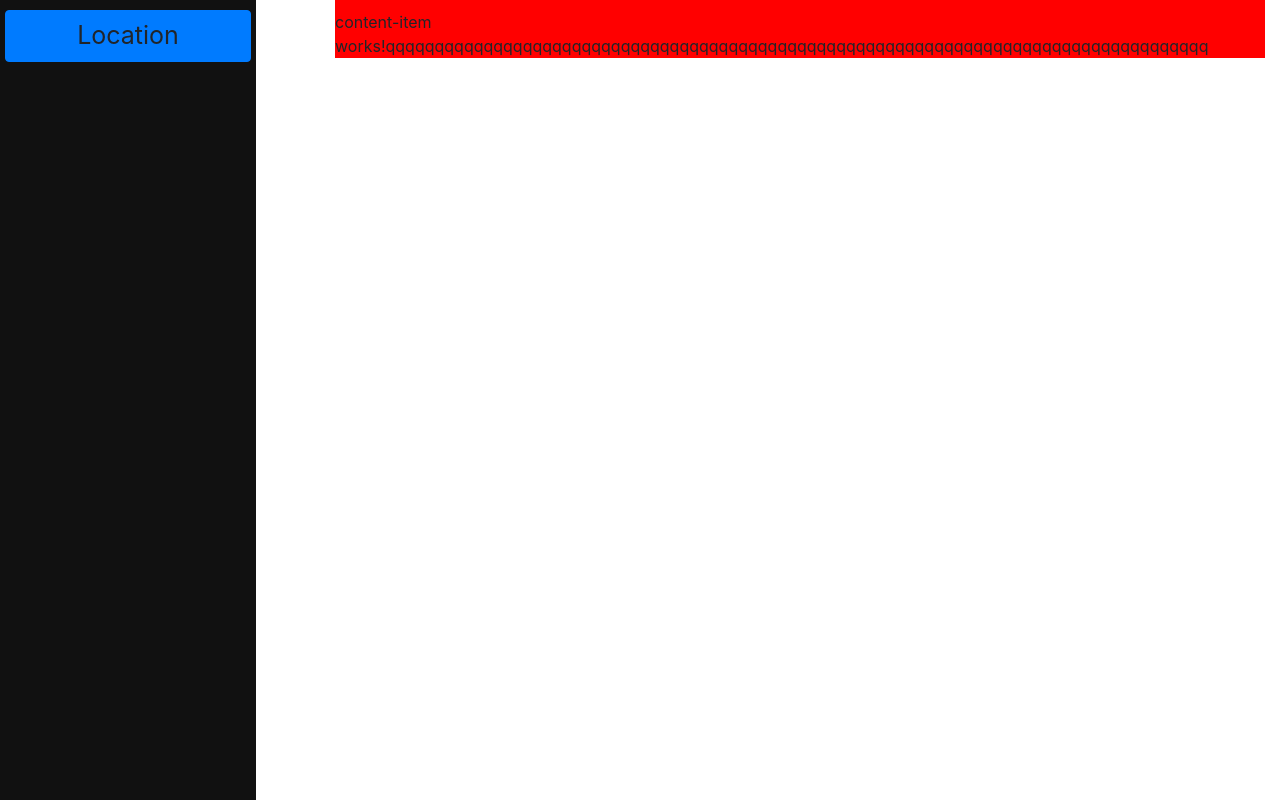
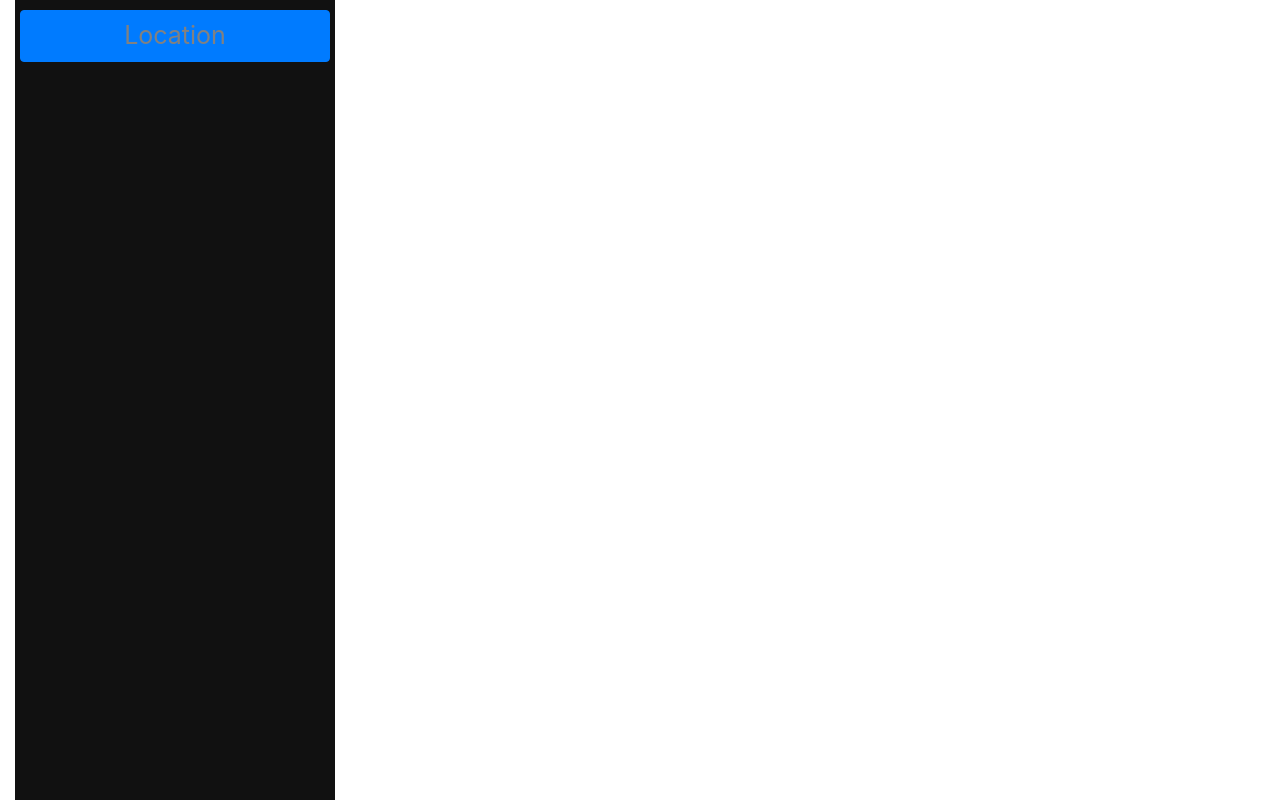
Before and after one commit to Jideboris/EvaluatorAdmin, an Angular app: page / in a window 1280 px wide. Built offline with nearby package versions, Linux system fonts and the light colour scheme.

Commit message:
routing issue

```diff
--- a/src/app/app.component.html
+++ b/src/app/app.component.html
@@ -25,7 +25,7 @@
       <app-left-menu-list [menus]="menus"></app-left-menu-list>
     </div>
     <div class="col-9">
-       <app-content-item></app-content-item>
+      <router-outlet></router-outlet>
     </div>
 
   </div>
--- a/src/app/app.module.ts
+++ b/src/app/app.module.ts
@@ -2,6 +2,7 @@ import { BrowserModule } from '@angular/platform-browser';
 import { NgModule } from '@angular/core';
 import { FormsModule } from '@angular/forms';
 import { HttpModule } from '@angular/http';
+import { RouterModule, Routes } from '@angular/router';
 
 import { AppComponent } from './app.component';
 import { LeftMenuListComponent } from './left-menu-list/left-menu-list.component';
@@ -10,7 +11,11 @@ import { TodoListHeaderComponent } from './todo-list-header/todo-list-header.com
 import { TodoDataService } from './services/todo-data.service';
 import { TodoListItemComponent } from './todo-list-item/todo-list-item.component';
 import { ApiService } from './services/api.service';
-import { ContentItemComponent } from './content-item/content-item/content-item.component';
+import { LocationItemComponent } from './location-item/location-item.component';
+
+const appRoutes: Routes = [
+  { path: 'location', component: LocationItemComponent }
+]
 
 @NgModule({
   declarations: [
@@ -19,12 +24,16 @@ import { ContentItemComponent } from './content-item/content-item/content-item.c
     TodoListFooterComponent,
     TodoListHeaderComponent,
     TodoListItemComponent,
-    ContentItemComponent
+    LocationItemComponent
   ],
   imports: [
     BrowserModule,
     FormsModule,
-    HttpModule
+    HttpModule,
+    RouterModule.forRoot(
+      appRoutes,
+      { enableTracing: true } // <-- debugging purposes only
+    )
   ],
   providers: [TodoDataService, ApiService],
   bootstrap: [AppComponent]
--- a/src/app/content-item/content-item/content-item.component.ts
+++ /dev/null
@@ -1,15 +0,0 @@
-import { Component, OnInit } from '@angular/core';
-
-@Component({
-  selector: 'app-content-item',
-  templateUrl: './content-item.component.html',
-  styleUrls: ['./content-item.component.css']
-})
-export class ContentItemComponent implements OnInit {
-
-  constructor() { }
-
-  ngOnInit() {
-  }
-
-}
--- a/src/app/left-menu-list/left-menu-list.component.html
+++ b/src/app/left-menu-list/left-menu-list.component.html
@@ -1,7 +1,8 @@
 <div class="sidenav" *ngIf="menus.length > 0">
   <ul>
     <li *ngFor="let menu of menus" [class.active]="menu.active">
-      <a class="btn btn-primary" (click)="compute()">{{menu.description}}</a>
+      <!-- <a class="btn btn-primary" (click)="compute()"></a> -->
+      <a routerLink="/location" class="btn btn-primary" routerLinkActive="active">{{menu.description}}</a>
     </li>
   </ul>
 </div>
--- /dev/null
+++ b/src/app/location-item/location-item.component.ts
@@ -0,0 +1,15 @@
+import { Component, OnInit } from '@angular/core';
+
+@Component({
+  selector: 'app-content-item',
+  templateUrl: './location-item.component.html',
+  styleUrls: ['./location-item.component.css']
+})
+export class LocationItemComponent implements OnInit {
+
+  constructor() { }
+
+  ngOnInit() {
+  }
+
+}
--- a/src/assets/css/app.css
+++ b/src/assets/css/app.css
@@ -60,11 +60,11 @@ body {
 /* The side navigation menu */
 .sidenav {
     height: 100%; /* 100% Full-height */
-    width: 20%; /* 0 width - change this with JavaScript */
+    width: 25%; /* 0 width - change this with JavaScript */
     position: fixed; /* Stay in place */
     /* z-index: 1; Stay on top */
     top: 0;
-    left: 0;
+    left:1;
     background-color: #111; /* Black*/
     overflow-x: hidden; /* Disable horizontal scroll */
     padding-top: 10px; /* Place content 60px from the top */
```
Also changed, not shown: src/app/location-item/location-item.component.css (added), src/app/location-item/location-item.component.html (renamed from src/app/content-item/content-item/content-item.component.html), 2 other files (tests, documents, lock files or other folders).
